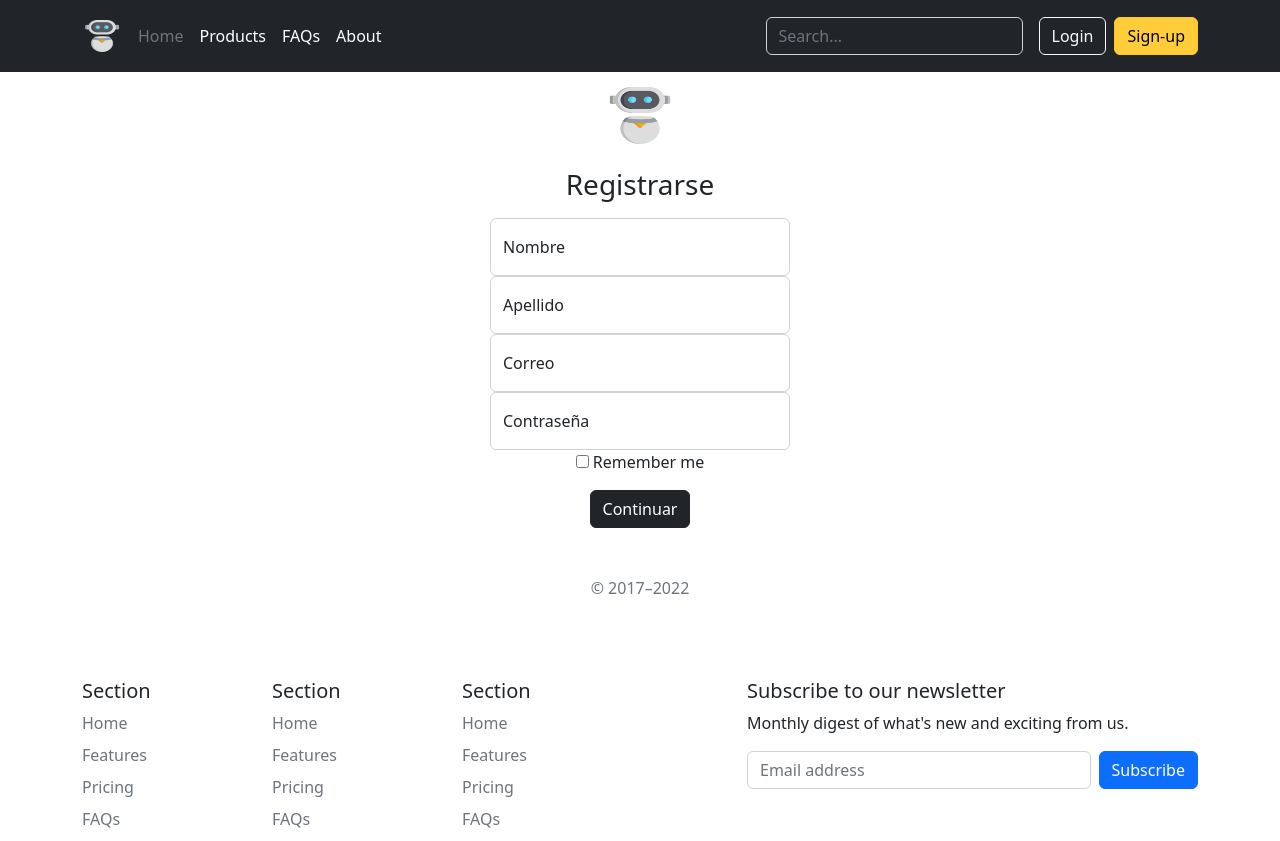
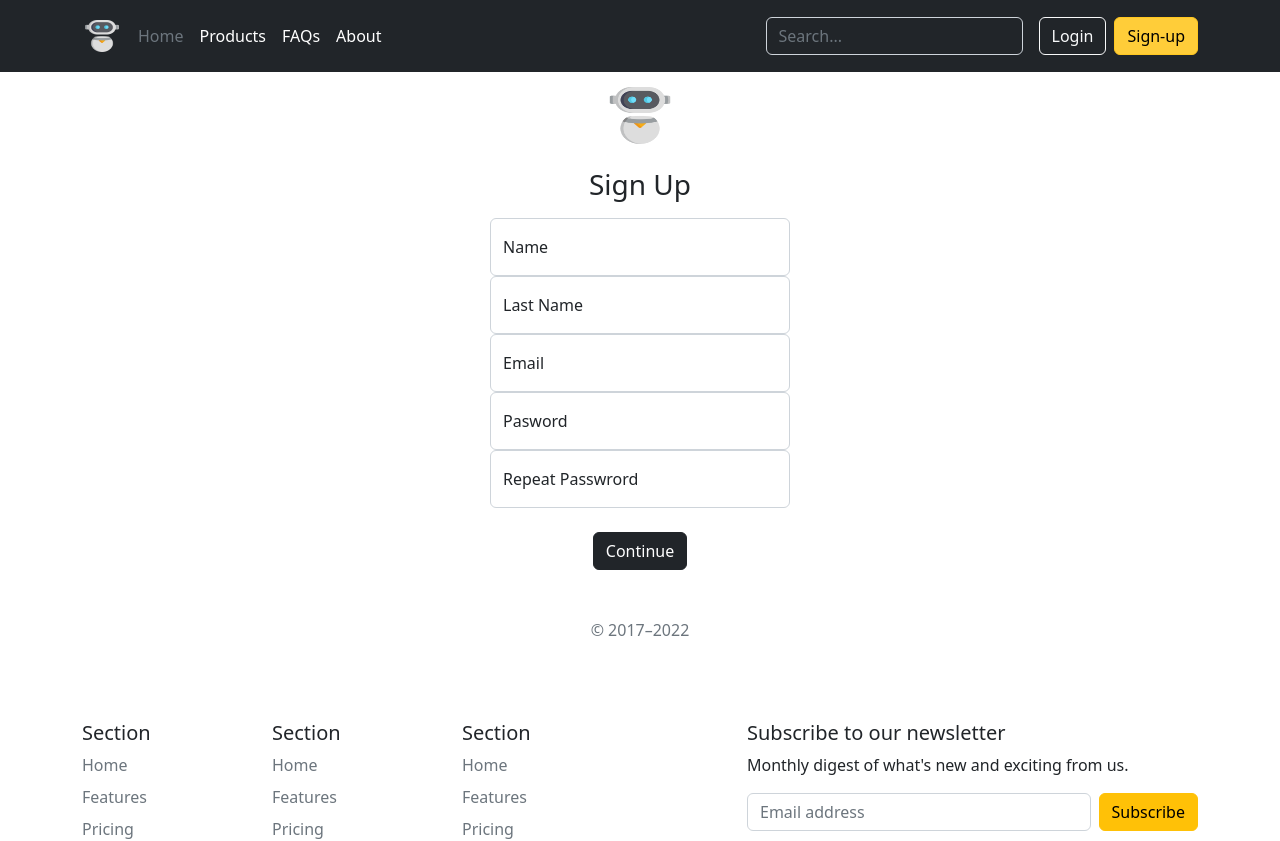
Before and after one commit to LeccStar/e-commerce-frontend, a React (Create React App) app: page /#/account in a window 1280 px wide. Shown: the top 841 px of the page. Built offline with nearby package versions, Linux system fonts and the light colour scheme.

Commit message:
Adds repeat Password

```diff
--- a/src/components/pages/Account/Account.jsx
+++ b/src/components/pages/Account/Account.jsx
@@ -35,13 +35,13 @@ const Account = () => {
   const createUser = async (e) => {
     setIsLoading(true)
     e.preventDefault()
+    console.log(e.target.verifyPassword.value);
 
+    if (e.target.verifyPassword.value===formulario.password) {
       try {
         const resp = await signupService(formulario)
-      console.log(resp);
         loginContext(resp);
         navigate("/home")
-
 
       } catch (error) {
         Swal.fire(
@@ -52,35 +52,42 @@ const Account = () => {
         setIsLoading(false)
         console.log(error);
       }
+    } else {Swal.fire(
+      "Mensaje",
+      `Password do not match`,
+      "error"
+    )
+    setIsLoading(false)
+    }
   }
 
   return (
     <main className="form-signin w-100 m-auto">
       <form onSubmit={createUser}>
         <img className="mb-4" src={robot} alt="img" width={72} height={57} />
-        <h1 className="h3 mb-3 fw-normal">Registrarse</h1>
+        <h1 className="h3 mb-3 fw-normal">Sign Up</h1>
         <div className="form-floating">
           <input type="text" className="form-control" id="floatingInput" placeholder="Name" value={formulario.name} name="name" onChange={handleInputChange} />
-          <label htmlFor="floatingInput">Nombre</label>
+          <label htmlFor="floatingInput">Name</label>
         </div>
         <div className="form-floating">
-          <input type="text" className="form-control" id="floatingInput" placeholder="Last Name" value={formulario.lastName} name="lastName" onChange={handleInputChange} />
-          <label htmlFor="floatingInput">Apellido</label>
+          <input type="text" className="form-control" placeholder="Last Name" value={formulario.lastName} name="lastName" onChange={handleInputChange} />
+          <label htmlFor="floatingInput">Last Name</label>
         </div>
         <div className="form-floating">
-          <input type="email" className="form-control" id="floatingInput" placeholder="name@example.com" value={formulario.email} name="email" onChange={handleInputChange} />
-          <label htmlFor="floatingInput">Correo</label>
+          <input type="email" className="form-control" placeholder="name@example.com" value={formulario.email} name="email" onChange={handleInputChange} />
+          <label htmlFor="floatingInput">Email</label>
         </div>
         <div className="form-floating">
           <input type="password" className="form-control" id="floatingPassword" placeholder="Password" value={formulario.password} name="password" onChange={handleInputChange} />
-          <label htmlFor="floatingPassword">Contraseña</label>
+          <label htmlFor="floatingPassword">Pasword</label>
         </div>
-        <div className="checkbox mb-3">
-          <label>
-            <input type="checkbox" defaultValue="remember-me" /> Remember me
-          </label>
+        <div className="form-floating">
+          <input type="password" className="form-control" placeholder="Password" name='verifyPassword'/>
+          <label htmlFor="floatingPassword">Repeat Passwrord</label>
         </div>
-        <LoadingButton isLoading={isLoading} text='Continuar' className="w-100 btn btn-lg btn-primary" type="submit"/>
+        <br/>
+        <LoadingButton isLoading={isLoading} text='Continue' className="w-100 btn btn-lg btn-primary" type="submit" />
         <p className="mt-5 mb-3 text-muted">© 2017–2022</p>
       </form>
     </main>
--- a/src/components/pages/Account/Login.jsx
+++ b/src/components/pages/Account/Login.jsx
@@ -52,21 +52,17 @@ const Login = () => {
     <main className="form-signin w-100 m-auto">
       <form onSubmit={loginUser}>
         <img className="mb-4" src={robot} alt="img" width={72} height={57} />
-        <h1 className="h3 mb-3 fw-normal">Ingresar</h1>
+        <h1 className="h3 mb-3 fw-normal">Login</h1>
         <div className="form-floating">
           <input type="email" className="form-control" id="floatingInput" placeholder="name@example.com" value={formulario.email} name="email" onChange={handleInputChange} />
-          <label htmlFor="floatingInput">Correo</label>
+          <label htmlFor="floatingInput">Email</label>
         </div>
         <div className="form-floating">
           <input type="password" className="form-control" id="floatingPassword" placeholder="Password" value={formulario.password} name="password" onChange={handleInputChange} />
-          <label htmlFor="floatingPassword">Contraseña</label>
+          <label htmlFor="floatingPassword">Password</label>
         </div>
-        <div className="checkbox mb-3">
-          <label>
-            <input type="checkbox" defaultValue="remember-me" /> Remember me
-          </label>
-        </div>
-        <LoadingButton isLoading={isLoading} text='Continuar' className="w-100 btn btn-lg btn-primary" type="submit"/>
+        <br/>
+        <LoadingButton isLoading={isLoading} text='Continue' className="btn btn-outline-light me-2" type="submit"/>
         <p className="mt-5 mb-3 text-muted">© 2017–2022</p>
       </form>
     </main>
--- a/src/components/pages/Product/Cart.jsx
+++ b/src/components/pages/Product/Cart.jsx
@@ -1,11 +1,14 @@
 import React from 'react'
 import { useContext } from 'react'
 import { ProductContext } from '../../../context/ProductContext'
+import { UserContext } from '../../../context/UserContext'
 
 const Cart = () => {
 
+  const {user}= useContext(UserContext)
+
   const{cart} = useContext(ProductContext)
-  var cartCounter = {};
+  let cartCounter = {};
 
   cart.forEach(function(product) {
     if (!cartCounter.hasOwnProperty(product.name)) {
@@ -13,12 +16,10 @@ const Cart = () => {
     }
     cartCounter[product.name] += 1;
   });
-  console.log(cartCounter);
 
   let result = cart.filter((item, index)=>{
     return cart.findIndex((element)=> element.name ===item.name) === index
   })
-  console.log(result);
 
   return (
 <section className="h-100" style={{backgroundColor: '#eee'}}>
@@ -35,28 +36,28 @@ const Cart = () => {
           return         <div className="card rounded-3 mb-4">
           <div className="card-body p-4">
             <div className="row d-flex justify-content-between align-items-center">
-              <div className="col-md-2 col-lg-2 col-xl-2">
+              <div className="col-md-2 col-lg-2 col-xl-2 colShopPage">
                 <img src={product.imgUrl} className="img-fluid rounded-3" alt="Cotton T-shirt" />
               </div>
-              <div className="col-md-3 col-lg-3 col-xl-3">
+              <div className="col-md-3 col-lg-3 col-xl-3 colShopPage">
                 <p className="lead fw-normal mb-2">{product.name}</p>
-                <p><span className="text-muted">Size: </span>M <span className="text-muted">Color: </span>Grey</p>
+                <p><span className="text-muted">Size: {cartCounter[product.name]} </span>M <span className="text-muted">Color: </span>Grey</p>
               </div>
-              <div className="col-md-3 col-lg-3 col-xl-2 d-flex">
+              <div className="col-md-3 col-lg-3 col-xl-2 d-flex colShopPage">
                 <button className="btn btn-link px-2">
                   <i className="fas fa-minus" />
                 </button>
-                <input id="form1" min={1} name="quantity" defaultValue={cartCounter[product.name]} type="number" className="form-control form-control-sm" />
+                <input id="form1" min={1} name="quantity" value={cartCounter[product.name]} type="number" className="form-control form-control-sm" />
                 <button className="btn btn-link px-2">
                   <i className="fas fa-plus" />
                 </button>
               </div>
               {product.discount?
-              (<div className="col-md-3 col-lg-2 col-xl-2 offset-lg-1">
+              (<div className="col-md-3 col-lg-2 col-xl-2 offset-lg-1 colShopPage">
               <h5 className="mb-0"><s>${product.price}</s>   ${product.price - ((product.discount_percentaje / 100) * product.price)}</h5>
             </div>)
             :
-            (<div className="col-md-3 col-lg-2 col-xl-2 offset-lg-1">
+            (<div className="col-md-3 col-lg-2 col-xl-2 offset-lg-1 colShopPage">
             <h5 className="mb-0">${product.price}</h5>
           </div>)}
               <div className="col-md-1 col-lg-1 col-xl-1 text-end">
--- a/src/components/pages/Product/Product.jsx
+++ b/src/components/pages/Product/Product.jsx
@@ -1,7 +1,7 @@
 import React from 'react'
 import { useEffect } from 'react'
 import { useContext } from 'react'
-import { useParams } from 'react-router-dom'
+import { Link, useParams } from 'react-router-dom'
 import { ProductContext } from '../../../context/ProductContext'
 import { UserContext } from '../../../context/UserContext'
 import Cart from './Cart'
@@ -10,11 +10,11 @@ import Cart from './Cart'
 export const Product = () => {
 
   const { getProduct, product, addProductCart, cart } = useContext(ProductContext)
+  const {user}= useContext(UserContext)
   const { id } = useParams()
 
   const handleAddProductCart = () => {
     addProductCart(product);
-    console.log(cart);
   };
 
   useEffect(() => {
@@ -42,11 +42,13 @@ export const Product = () => {
           </h6>
           ) : (<h6 className="mb-3">${product.price}</h6>
           )}
-          <button  onClick={()=>{
+          {user?
+          (          <button  onClick={()=>{
             handleAddProductCart()
             window.localStorage.setItem('CART', JSON.stringify(cart))
-
-          }} type="button" className="btn btn-warning">Añadir al carrito</button>
+          }} type="button" className="btn btn-warning">Añadir al carrito</button>)
+        :
+        (<Link to="/login" type="button" className="btn btn-warning">Añadir al carrito</Link>)}
         </div>
       </div>
       <Cart/>
--- a/src/components/pages/Product/Products.css
+++ b/src/components/pages/Product/Products.css
@@ -22,7 +22,9 @@
     .column30 {
         width: calc(33.33% - 1.5rem);
     }
-
+    .shopPage .card .row{
+        flex-direction: column;
+    }
     .shopPage {
         display: grid;
         grid-template-columns: 60% auto;
@@ -30,4 +32,7 @@
         justify-items: center;
         align-items: flex-start;
     }
+    .shopPage .colShopPage {
+        width: 100%;
+    }
 }
--- a/src/shared/Footer.jsx
+++ b/src/shared/Footer.jsx
@@ -40,7 +40,7 @@ const Footer = () => {
           <div className="d-flex flex-column flex-sm-row w-100 gap-2">
             <label htmlFor="newsletter1" className="visually-hidden">Email address</label>
             <input id="newsletter1" type="text" className="form-control" placeholder="Email address" />
-            <button className="btn btn-primary" type="button">Subscribe</button>
+            <button className="btn btn-warning" type="button">Subscribe</button>
           </div>
         </form>
       </div>
```
Lines whose indentation alone changed are shown as unchanged.
